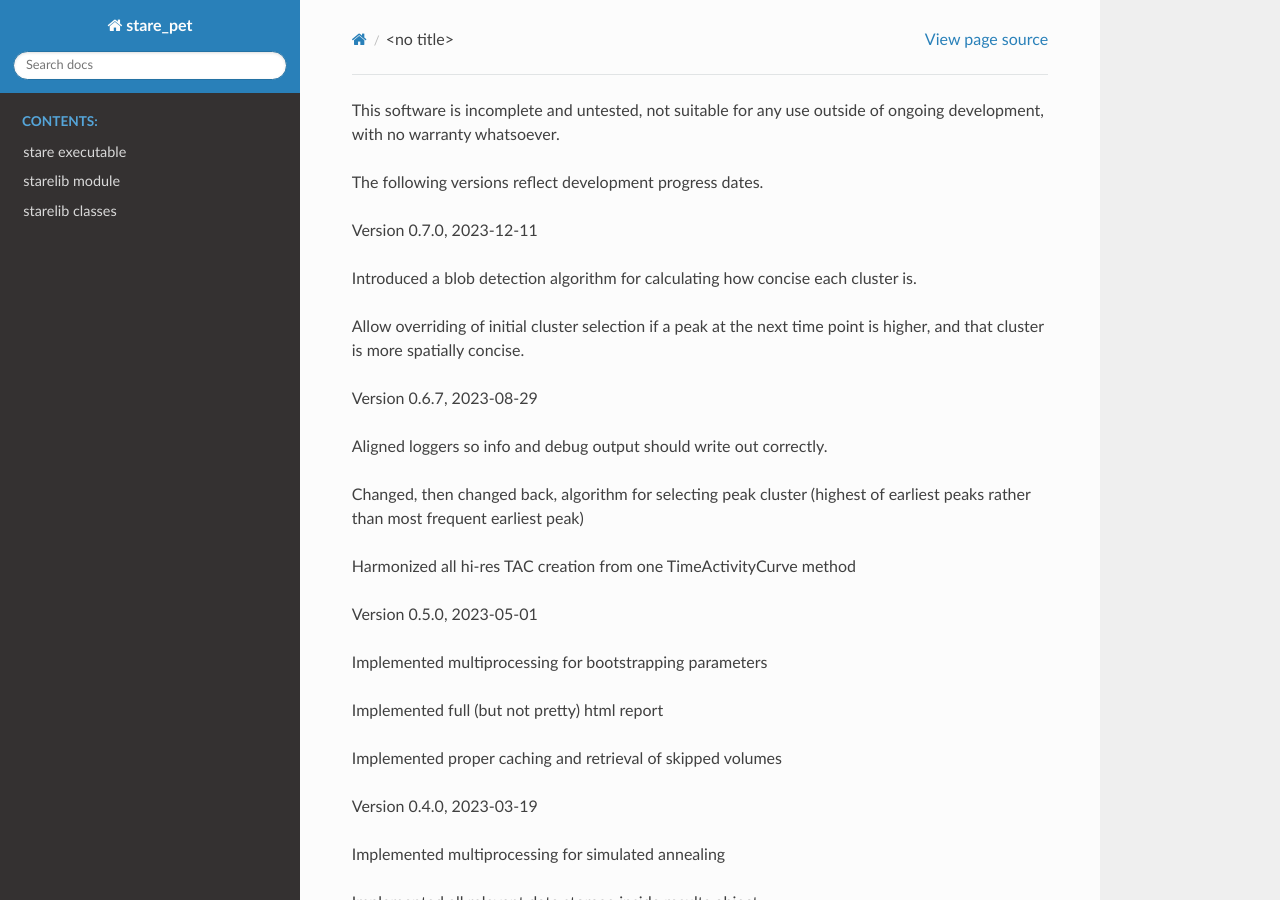
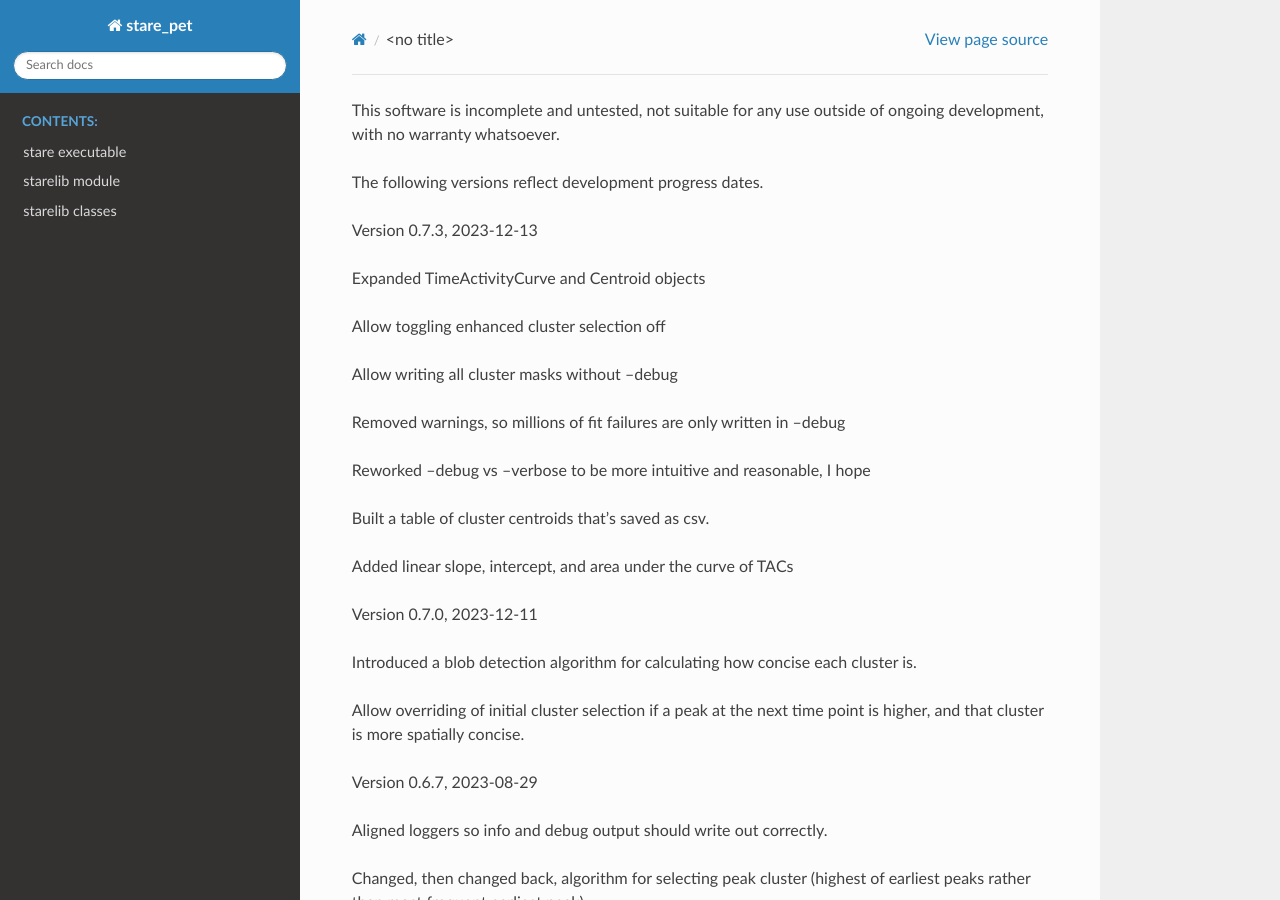
Before and after one commit to mfschmidt/stare_pet, a Sphinx documentation site: the page built from docs/changelog.rst, in a window 1280 px wide and 900 px high. Built offline with Sphinx 7.4.7 and the Read the Docs theme 2.0.0, drawn with Linux system fonts in a browser that asks for light colours.

Commit message:
version bump

```diff
--- a/docs/changelog.rst
+++ b/docs/changelog.rst
@@ -4,6 +4,15 @@ with no warranty whatsoever.
 
 The following versions reflect development progress dates.
 
+Version 0.7.3, 2023-12-13
+
+- Expanded TimeActivityCurve and Centroid objects
+- Allow toggling enhanced cluster selection off
+- Allow writing all cluster masks without --debug
+- Removed warnings, so millions of fit failures are only written in --debug
+- Reworked --debug vs --verbose to be more intuitive and reasonable, I hope
+- Built a table of cluster centroids that's saved as csv.
+- Added linear slope, intercept, and area under the curve of TACs
 Version 0.7.0, 2023-12-11
 
 - Introduced a blob detection algorithm for calculating how concise
--- a/requirements.txt
+++ b/requirements.txt
@@ -30,7 +30,7 @@ matplotlib==3.8.2
     # via
     #   seaborn
     #   stare-pet (setup.py)
-nibabel==5.1.0
+nibabel==5.2.0
     # via
     #   nilearn
     #   stare-pet (setup.py)
--- a/setup.cfg
+++ b/setup.cfg
@@ -1,6 +1,6 @@
 [metadata]
 name = stare_pet
-version = 0.7.1
+version = 0.7.3
 author = Mike Schmidt
 author_email = mikeschmidt@schmidtgracen.com
 maintainer = Mike Schmidt
```
